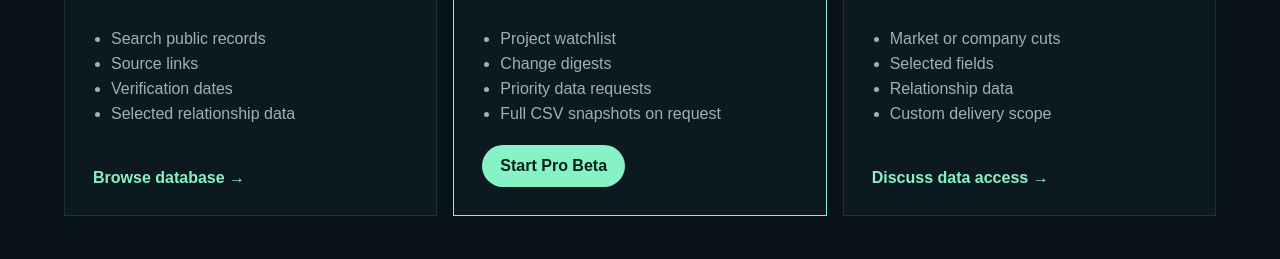
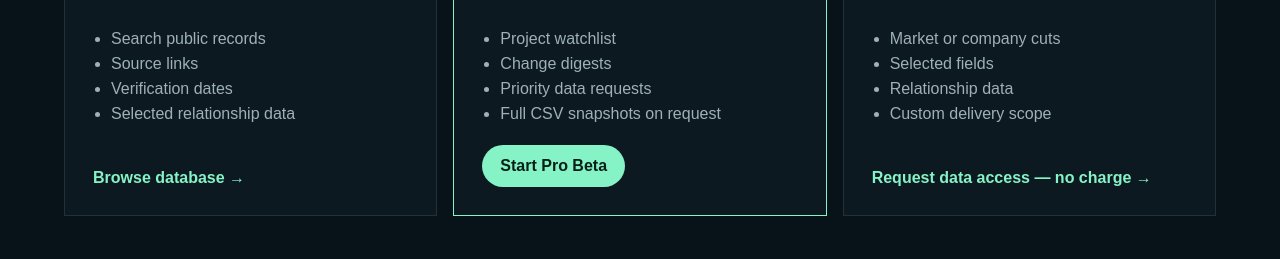
Before and after one commit to DopestT/data-center.forum, a Next.js app: page /intelligence in a window 1280 px wide. Shown: the part 1894-2153 px from the top of the page. Built offline with nearby package versions, Linux system fonts and the light colour scheme.

Commit message:
Route data partner leads through live hosted intake

```diff
--- a/app/intelligence/page.tsx
+++ b/app/intelligence/page.tsx
@@ -72,7 +72,7 @@ export default function IntelligencePage() {
             <span>DATA PARTNER</span><h3>Custom</h3>
             <p>Structured exports and research cuts shaped around an industry workflow.</p>
             <ul><li>Market or company cuts</li><li>Selected fields</li><li>Relationship data</li><li>Custom delivery scope</li></ul>
-            <Link href="/advertise#inquire">Discuss data access →</Link>
+            <a href={checkoutLinks.dataPartnerInquiry} target="_blank" rel="noreferrer">Request data access — no charge →</a>
           </article>
         </div>
       </section>
```
